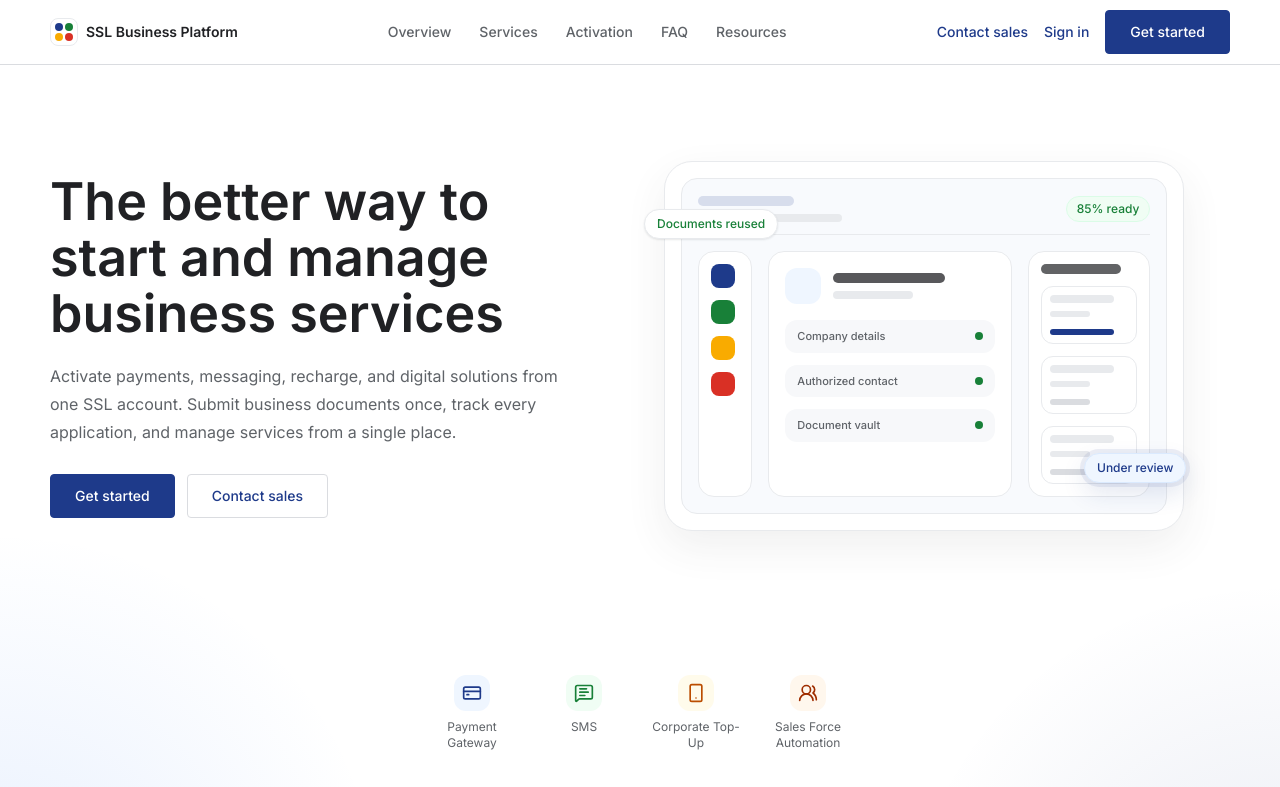
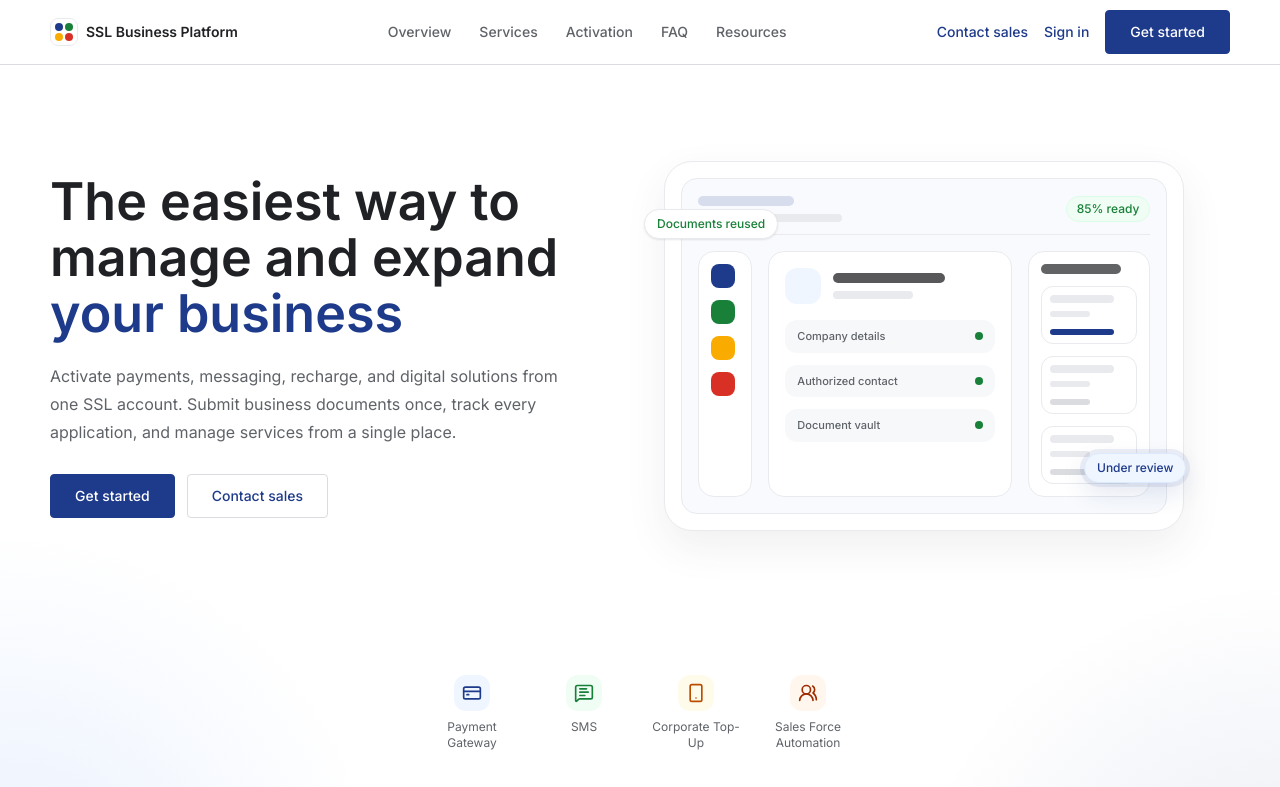
Before and after one commit to alimoon-nisha/ssl_business_platform, a Next.js app: page / in a window 1280 px wide. Shown: the top 787 px of the page. Built offline with nearby package versions, Linux system fonts and the light colour scheme.

Commit message:
Update hero headline copy

```diff
--- a/src/app/page.tsx
+++ b/src/app/page.tsx
@@ -29,7 +29,7 @@
           <div className="container-xl grid gap-12 py-20 md:grid-cols-[0.92fr_1.08fr] md:items-center lg:py-24">
             <div>
               <h1 className="max-w-xl text-4xl font-semibold leading-[1.08] tracking-normal text-text-primary md:text-[52px]">
-                The better way to start and manage business services
+                The easiest way to manage and expand <span className="text-primary">your business</span>
               </h1>
               <p className="mt-5 max-w-xl text-base leading-7 text-text-secondary">
                 Activate payments, messaging, recharge, and digital solutions from one SSL account. Submit business documents once, track every application, and manage services from a single place.
```
